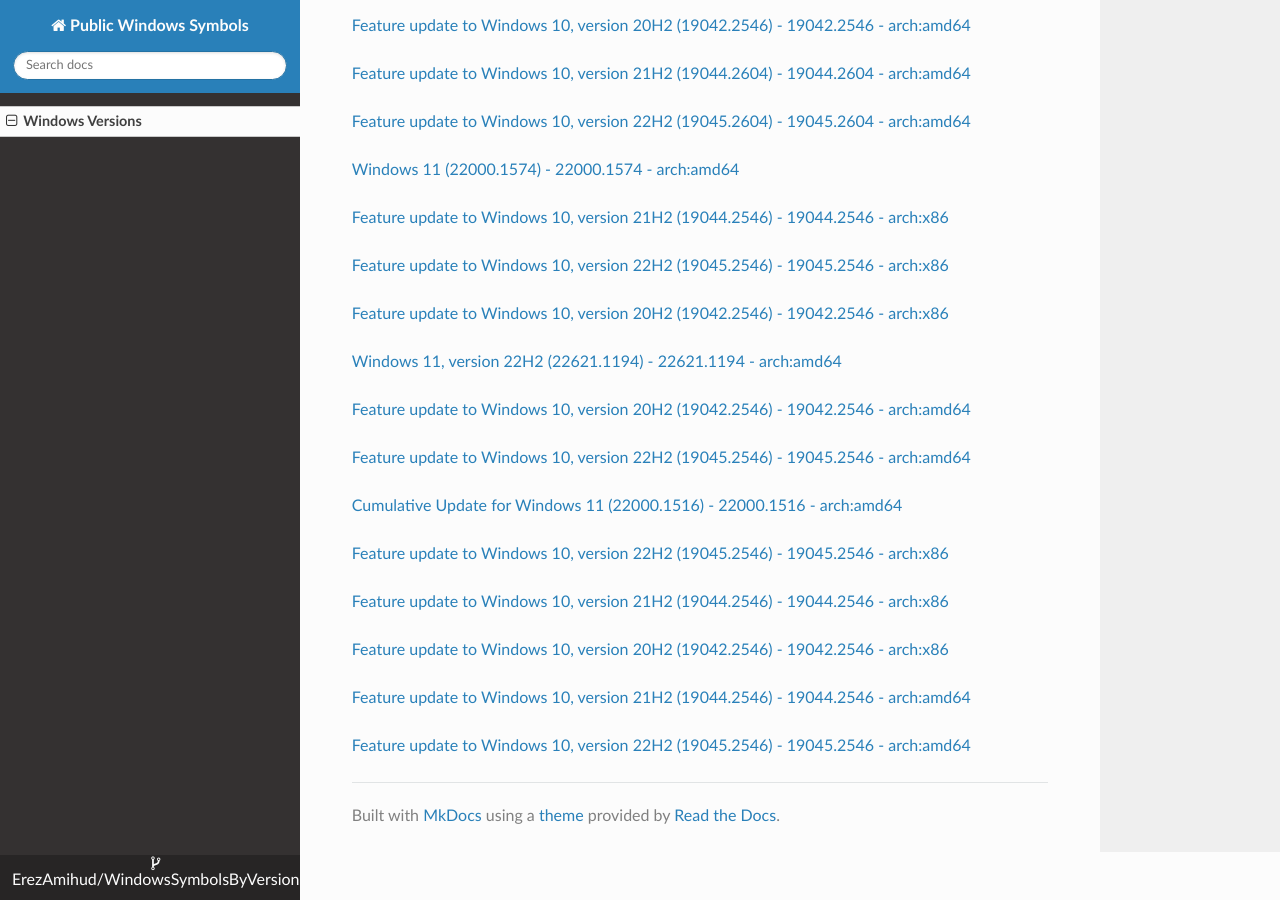
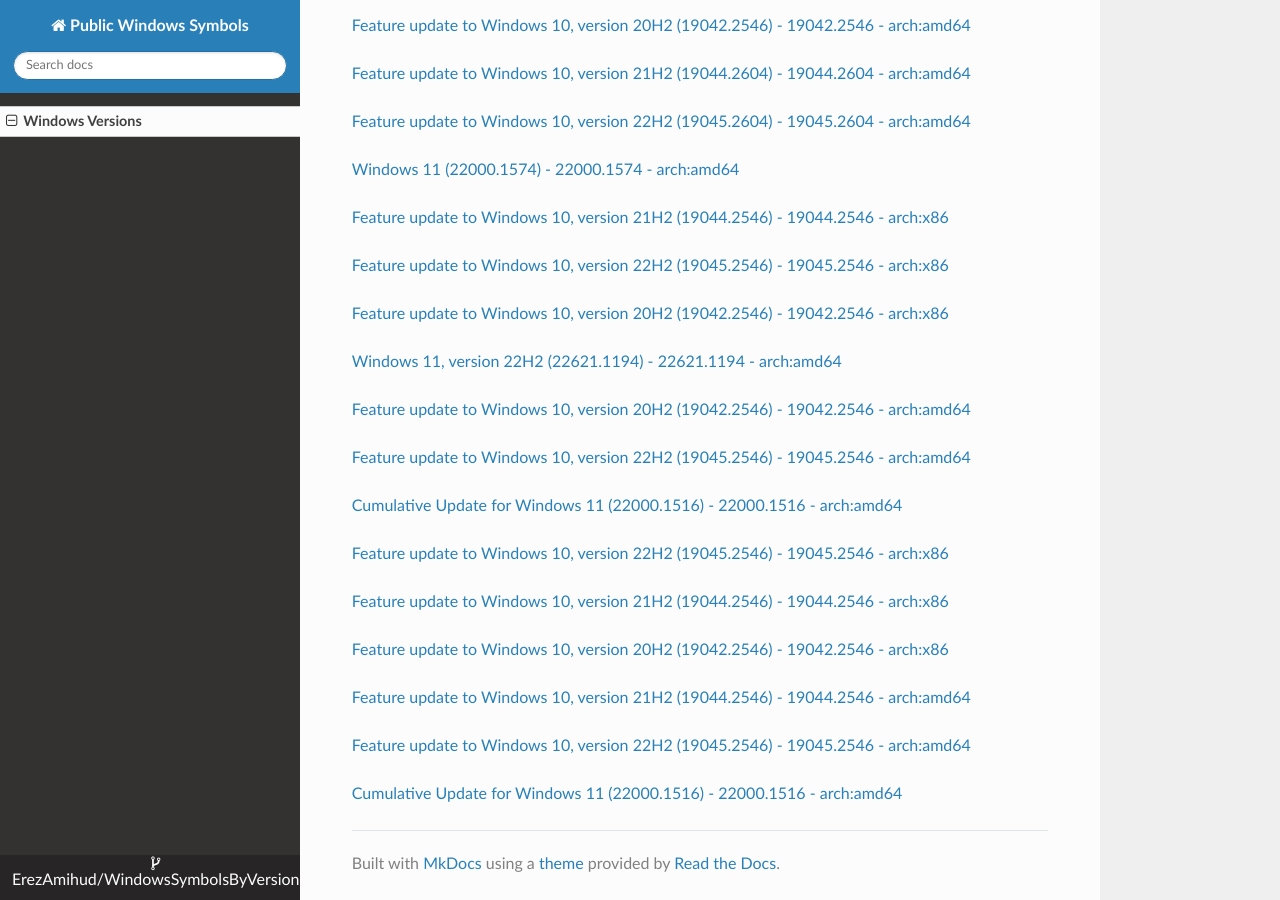
Before and after one commit to ErezAmihud/WindowsSymbolsByVersion, an MkDocs documentation site: the page built from docs/index.md, in a window 1280 px wide and 900 px high, scrolled down 40589 px. Built offline with MkDocs 1.6.1, drawn with Linux system fonts in a browser that asks for light colours; nearby versions of some CDN libraries.

Commit message:
Automated commit, add manifest for c1781970-da8a-46f0-82da-2e33561d961b

```diff
--- a/docs/index.md
+++ b/docs/index.md
@@ -2371,3 +2371,6 @@
 
 
 [Feature update to Windows 10, version 22H2 (19045.2546) - 19045.2546 - arch:amd64](https://github.com/ErezAmihud/WindowsSymbolsByVersion/blob/main/manifests/6c003e3a-9ac7-49bf-a823-a548d3864672.manifest)
+
+
+[Cumulative Update for Windows 11 (22000.1516) - 22000.1516 - arch:amd64](https://github.com/ErezAmihud/WindowsSymbolsByVersion/blob/main/manifests/c1781970-da8a-46f0-82da-2e33561d961b.manifest)
```
Also changed, not shown: process_builds.json (+1 -1 lines).
